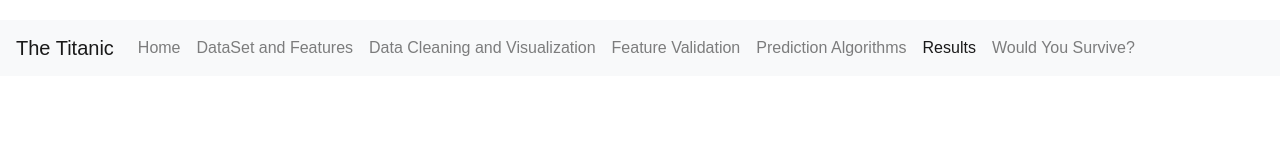
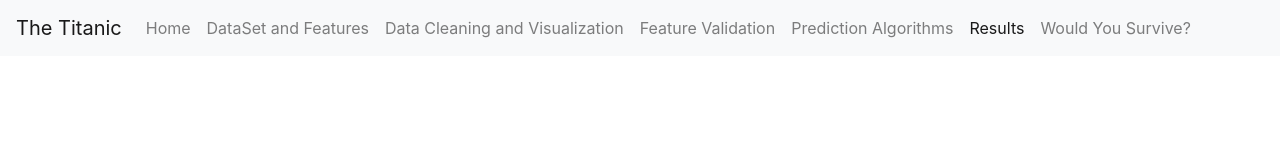
Before and after one commit to Karson-Fye/ml-project-jkk, a plain HTML site: page templates/results.html in a window 1280 px wide. Drawn offline with nearby package versions, Linux system fonts and the light colour scheme; files that its build step writes are made by us from their sources.

Commit message:
fixing the broken css links

```diff
--- a/templates/results.html
+++ b/templates/results.html
@@ -6,11 +6,10 @@
 
     <head>
         <title></title>
-        <link href="" rel="stylesheet" type="text/css">
+        <link href="../static/style.css" rel="stylesheet" type="text/css">
         <link rel="stylesheet" href="https://maxcdn.bootstrapcdn.com/bootstrap/4.0.0/css/bootstrap.min.css"
           integrity="sha384-Gn5384xqQ1aoWXA+058RXPxPg6fy4IWvTNh0E263XmFcJlSAwiGgFAW/dAiS6JXm" crossorigin="anonymous">
         <script src="https://maxcdn.bootstrapcdn.com/bootstrap/3.4.1/js/bootstrap.min.js"></script>
-        <link href="style.css" rel="stylesheet">
     </head>
 
     <body>
```
Also changed, not shown: templates/algorithms.html (+1 -2 lines), templates/data.html (+1 -2 lines), templates/index.html (+1 -2 lines), templates/validation.html (+1 -2 lines).
